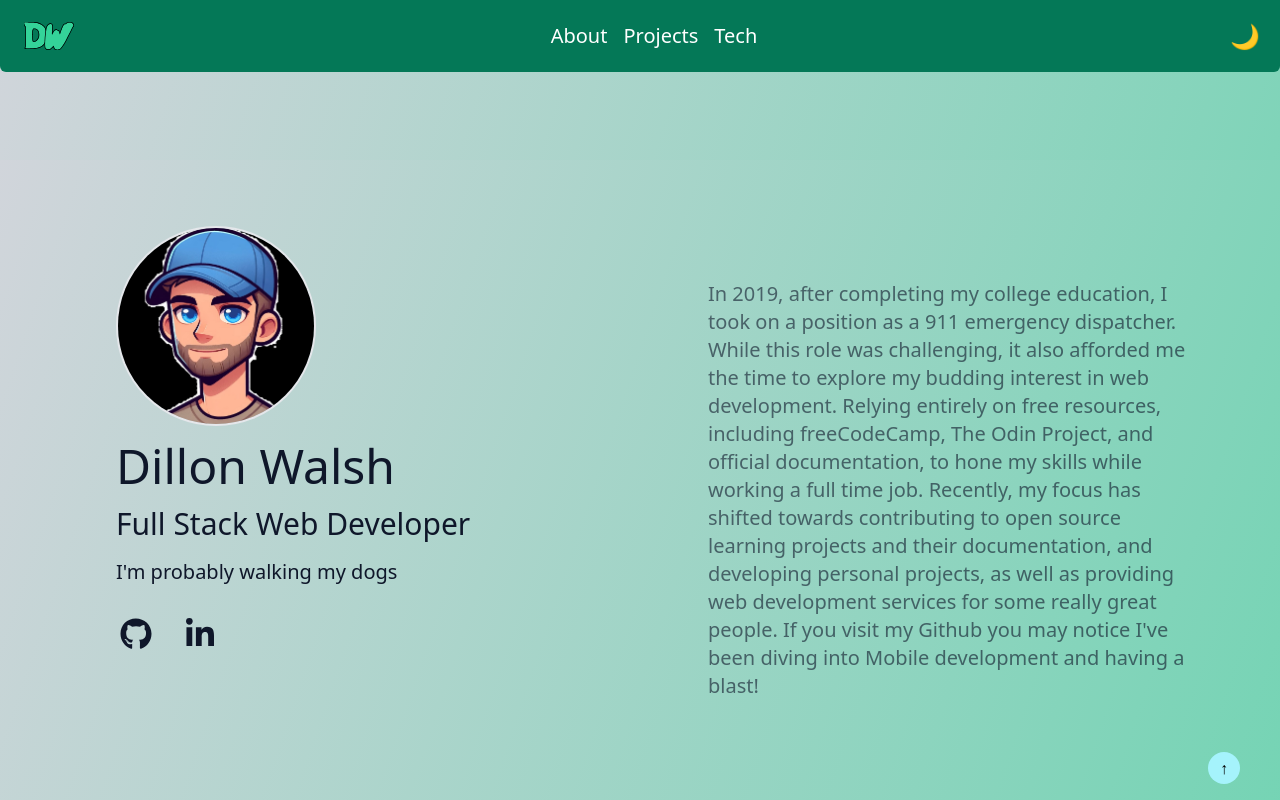
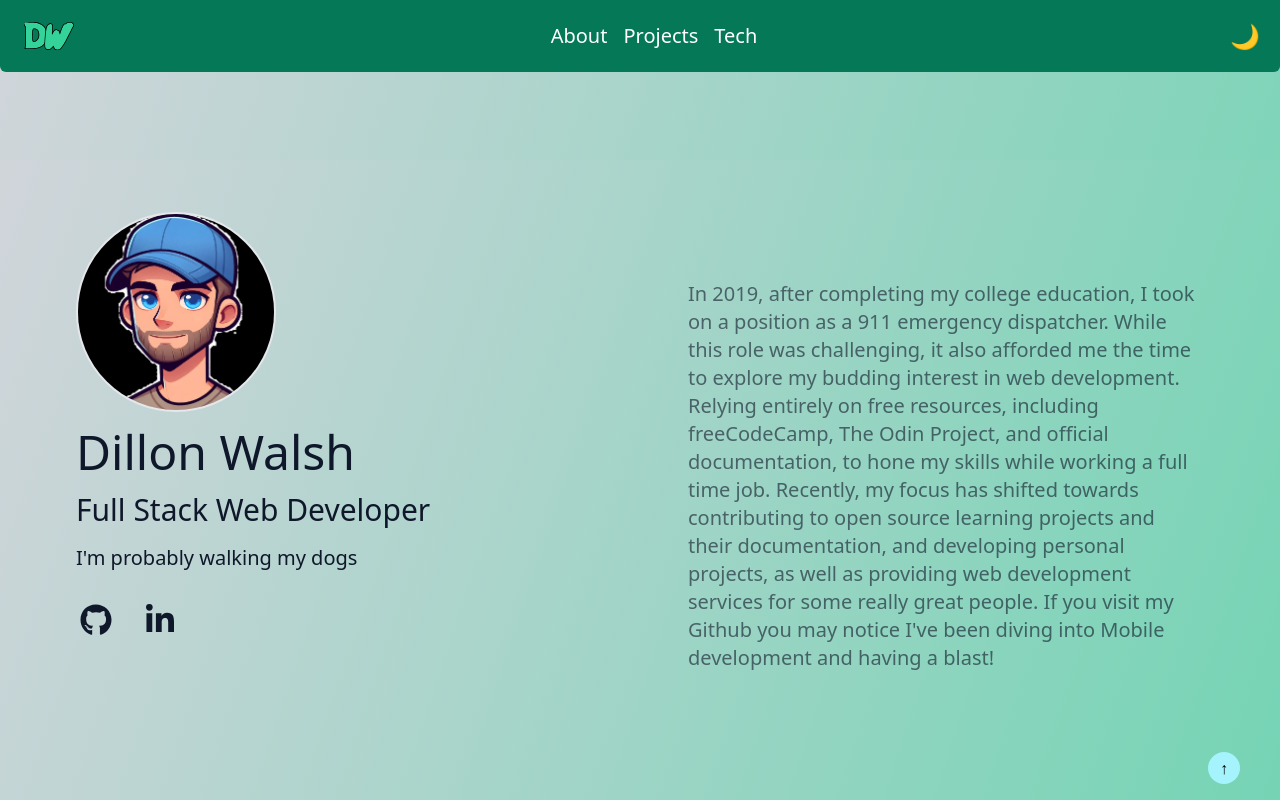
Before and after one commit to Dillonpw/DW-portfolio, a Next.js app: page / in a window 1280 px wide. Shown: the top 800 px of the page. Built offline with nearby package versions, Linux system fonts and the light colour scheme.

Commit message:
readjusted image

```diff
--- a/app/components/Header.jsx
+++ b/app/components/Header.jsx
@@ -14,7 +14,7 @@ const Header = () => {
         whileInView={{ opacity: 1 }}
         className="mx-8 mt-40 flex flex-col items-center justify-center lg:flex-row"
       >
-        <div className=" ml-10 flex w-full flex-col gap-4 px-6 md:w-1/2">
+        <div className="flex w-full flex-col items-center justify-center gap-4 px-6 md:w-1/2 lg:items-start lg:justify-start">
           <Image
             src="/Cartoon.jpeg"
             alt="cartoon"
```
